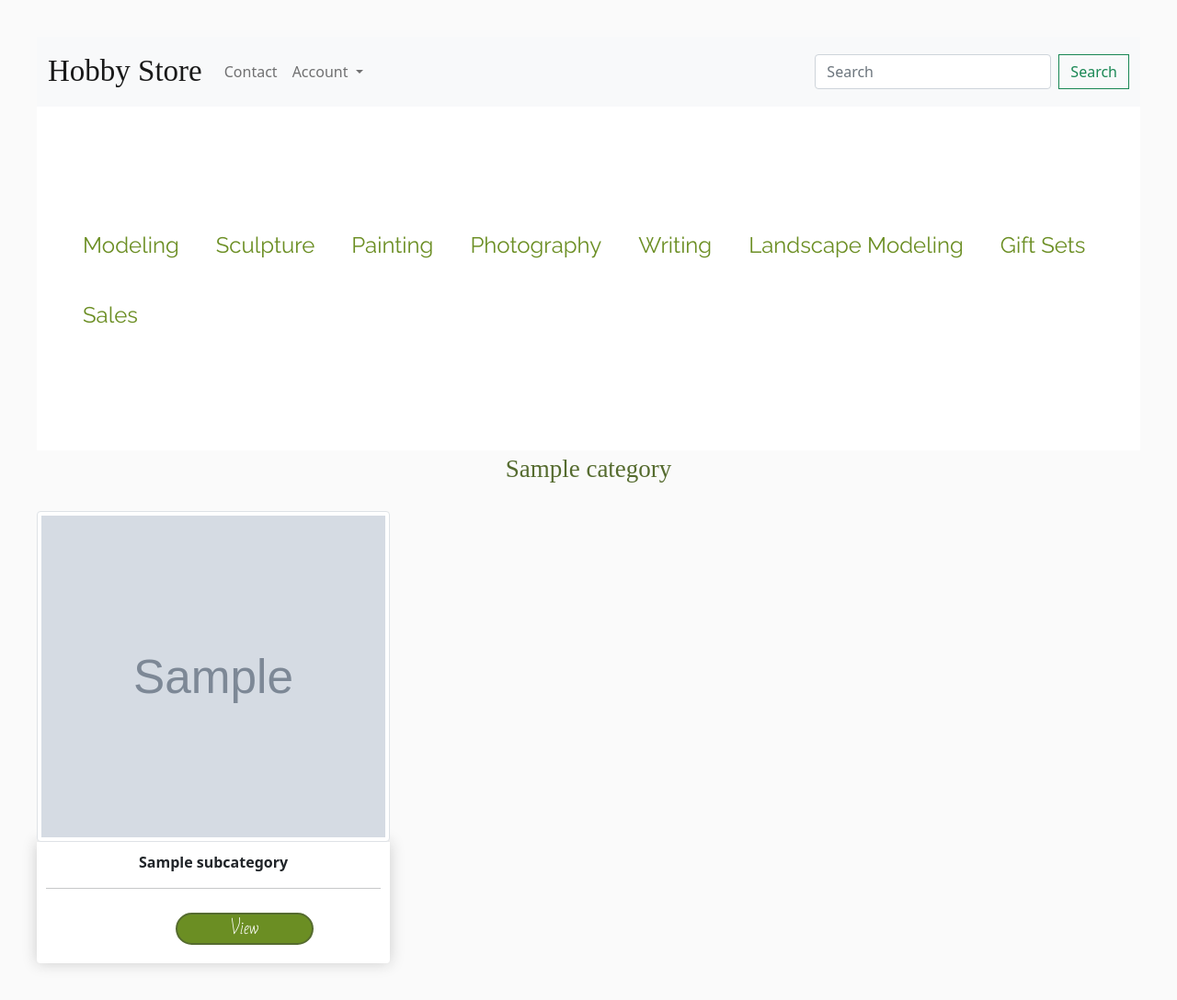
After one commit to DorotaChroboczek/Hobby_Store, a Django app: page /category/1/ in a window 1280 px wide. The commit adds this page. Shown: the whole page at 92% size. Run offline with Django 3.2, Linux system fonts and the light colour scheme; tables that the repository leaves empty hold one stand-in row (values such as "Sample post"); grey boxes marked "Sample" are stand-in pictures.

Commit message:
feature: implement category view

```diff
--- a/static/css/base.css
+++ b/static/css/base.css
@@ -253,6 +253,22 @@ h1,h2,h3,h4,h5,h6{
 	font-family: Mael;
 	font-size: 33px;
 	color: darkolivegreen;
+
+}
+
+.category-box {
+	display: flex;
+	justify-content: center;
+	align-items: center;
+}
+
+.category-name {
+	font-family: Mael;
+	font-weight: 300;
+	font-size: 27px;
+	color: darkolivegreen;
+	justify-content: center;
+	align-items: center;
 }
 
 .nicdark_menu_type_3 .menu  > li > a:after {
--- a/store/models.py
+++ b/store/models.py
@@ -45,6 +45,14 @@ class Subcategory(Model):
 
     def __str__(self):
         return self.name
+
+    @property
+    def imageURL(self):
+        if self.image:
+            url = self.image.url
+        else:
+            url = ''
+        return url
 
 
 class MetaProduct(Model):
--- /dev/null
+++ b/store/templates/category.html
@@ -0,0 +1,24 @@
+{% extends 'main.html' %}
+{% load static %}
+{% block content %}
+
+    <div class="category-box">
+        <p class="category-name">{{ category.name }}</p>
+    </div>
+
+    <div class="row">
+        {% for subcategory in subcategories %}
+
+            <div class="col-lg-4">
+                <img class="img-thumbnail" alt="..." src="{{ subcategory.imageURL }}">
+                <div class="box-element product">
+                    <p><strong>{{ subcategory.name }}</strong></p>
+                    <hr>
+                    <a class="btn btn-outline-success" href="#">View</a>
+                </div>
+            </div>
+
+        {% endfor %}
+    </div>
+
+{% endblock %}
--- a/store/templates/main.html
+++ b/store/templates/main.html
@@ -19,7 +19,7 @@
 
     <nav class="navbar navbar-expand-lg navbar-light bg-light">
       <div class="container-fluid">
-        <a class="navbar-brand" href="#">Hobby Store</a>
+        <a class="navbar-brand" href="{% url 'store:home' %}">Hobby Store</a>
         <button class="navbar-toggler" type="button" data-bs-toggle="collapse" data-bs-target="#navbarSupportedContent" aria-controls="navbarSupportedContent" aria-expanded="false" aria-label="Toggle navigation">
           <span class="navbar-toggler-icon"></span>
         </button>
@@ -79,7 +79,7 @@
                                         <ul class="sub-menu">
                                             {% for  c_modeling in c_modelings %}
                                                 <li>
-                                                    <a href="#">{{ c_modeling.name }}</a>
+                                                    <a href="{% url 'store:category' c_modeling.id %}">{{ c_modeling.name }}</a>
                                                 </li>
                                             {%  endfor %}
                                         </ul>
--- a/store/urls.py
+++ b/store/urls.py
@@ -6,4 +6,5 @@ app_name = 'store'
 
 urlpatterns = [
     path('', HomeView.as_view(), name='home'),
+    path('category/<int:id>/', CategoryView.as_view(), name='category'),
 ]
--- a/store/views.py
+++ b/store/views.py
@@ -1,4 +1,4 @@
-from django.shortcuts import render
+from django.shortcuts import render, get_object_or_404
 from django.http import JsonResponse
 from django.views.generic import ListView
 
@@ -28,3 +28,27 @@ class HomeView(ListView):
 
     def get_queryset(self):
         return MetaProduct.objects.all().order_by('name')
+
+
+class CategoryView(ListView):
+    template_name = 'category.html'
+    model = Category
+
+    def get_context_data(self, **kwargs):
+        context = super().get_context_data(**kwargs)
+        category = get_object_or_404(Category, id=self.kwargs['id'])
+        subcategories = Subcategory.objects.filter(category=self.kwargs['id']).order_by('name').all()
+        context = {
+            'category': category,
+            'subcategories': subcategories,
+            'overcategories': Overcategory.objects.all(),
+            'c_modelings': Category.objects.filter(overcategory__name='Modeling').order_by('name').all(),
+            'c_sculptures': Category.objects.filter(overcategory__name='Sculpture').order_by('name').all(),
+            'c_paintings': Category.objects.filter(overcategory__name='Painting').order_by('name').all(),
+            'c_photos': Category.objects.filter(overcategory__name='Photography').order_by('name').all(),
+            'c_writings': Category.objects.filter(overcategory__name='Writing').order_by('name').all(),
+            'c_landscapes': Category.objects.filter(overcategory__name='Landscape Modeling').order_by('name').all(),
+            'c_giftsets': Category.objects.filter(overcategory__name='Gift Sets').order_by('name').all(),
+            'c_sales': Category.objects.filter(overcategory__name='Sales').order_by('name').all()
+        }
+        return context
```
